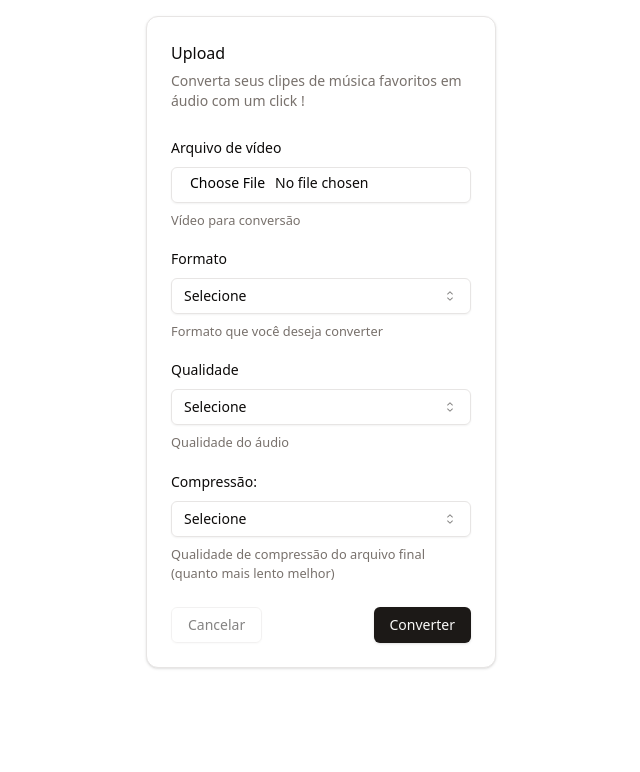
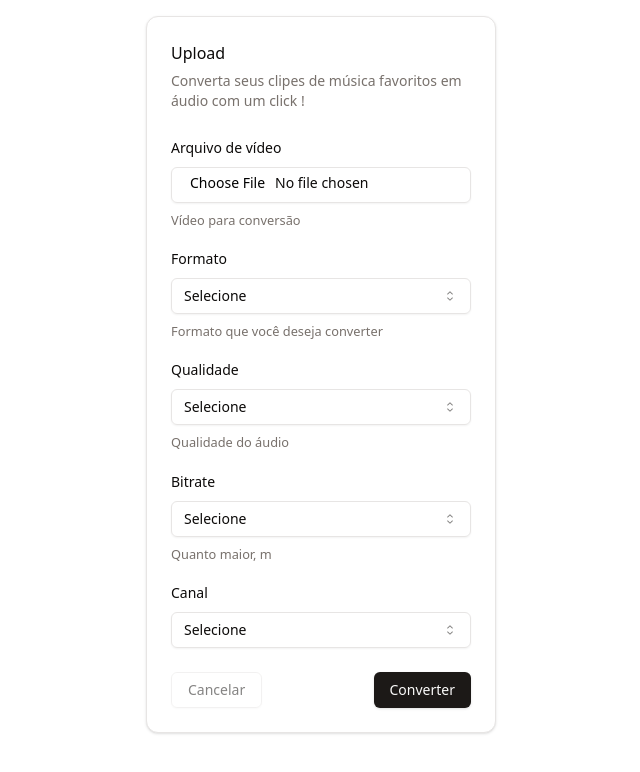
Before and after one commit to felipee-monteiro/videoprocessing_latest, a React (Vite) app: page / in a window 1280 px wide. Shown: the top 772 px of the page, without its empty margins (319-959 px from the left). Built offline with nearby package versions, Linux system fonts and the light colour scheme.

Commit message:
feat: add chanells and new types

```diff
--- a/src/App.tsx
+++ b/src/App.tsx
@@ -35,7 +35,8 @@ type SubmitData = {
   file: string;
   format_type: string;
   quality: string;
-  compression_preset: string;
+  bitrate: string;
+  chanell: string;
 };
 
 export default function App(): React.ReactElement {
@@ -49,6 +50,7 @@ export default function App(): React.ReactElement {
       file: "",
       format_type: "",
       quality: "",
+      bitrate: ''
     },
   });
 
@@ -65,11 +67,12 @@ export default function App(): React.ReactElement {
     );
     formData.append("format_type", data.format_type);
     formData.append("quality", data.quality);
-    formData.append("compression_preset", data.compression_preset);
+    formData.append("bitrate", data.bitrate);
+    formData.append("chanell", data.chanell);
 
     setLoading((l) => !l);
     try {
-      const response = await fetch("http://localhost:8000/index.php", {
+      const response = await fetch("http://localhost/videoconverter", {
         method: "POST",
         body: formData,
         signal: controller.signal,
@@ -97,7 +100,7 @@ export default function App(): React.ReactElement {
         });
       }
     } catch (e) {
-      toast({
+      return toast({
         title: "Error",
         // @ts-ignore
         description: e.message,
@@ -206,12 +209,9 @@ export default function App(): React.ReactElement {
                                 <SelectValue placeholder="Selecione" />
                               </SelectTrigger>
                               <SelectContent position="popper">
-                                <SelectItem value="51">Péssima</SelectItem>
-                                <SelectItem value="45">Horrível</SelectItem>
-                                <SelectItem value="34">Ruim</SelectItem>
-                                <SelectItem value="23">Normal</SelectItem>
-                                <SelectItem value="15">Boa</SelectItem>
-                                <SelectItem value="10">Muito Boa</SelectItem>
+                                <SelectItem value="9">Péssima</SelectItem>
+                                <SelectItem value="6">Normal</SelectItem>
+                                <SelectItem value="3">Boa</SelectItem>
                                 <SelectItem value="0">Ótima</SelectItem>
                               </SelectContent>
                             </Select>
@@ -227,35 +227,59 @@ export default function App(): React.ReactElement {
                   <FormField
                     control={form.control}
                     defaultValue={""}
-                    name={"compression_preset"}
+                    name={"bitrate"}
                     rules={{ required: true }}
                     render={({ field }) => (
                       <>
                         <FormItem>
-                          <FormLabel>Compressão:</FormLabel>
+                          <FormLabel>Bitrate</FormLabel>
                           <FormControl>
                             <Select
                               onValueChange={field.onChange}
                               defaultValue={field.value}
                             >
-                              <SelectTrigger {...field}>
+                              <SelectTrigger id="bitrate" {...field}>
                                 <SelectValue placeholder="Selecione" />
                               </SelectTrigger>
                               <SelectContent position="popper">
-                                <SelectItem value="slow">
-                                  Muito boa (Mais lento)
-                                </SelectItem>
-                                <SelectItem value="medium">Normal</SelectItem>
-                                <SelectItem value="ultrafast">
-                                  Péssima (Mais rápido)
-                                </SelectItem>
+                                <SelectItem value="64K">64K</SelectItem>
+                                <SelectItem value="128K">128K</SelectItem>
+                                <SelectItem value="192K">192K</SelectItem>
+                                <SelectItem value="320K">320K</SelectItem>
                               </SelectContent>
                             </Select>
                           </FormControl>
-                          <FormDescription>
-                            Qualidade de compressão do arquivo final (quanto
-                            mais lento melhor)
-                          </FormDescription>
+                          <FormDescription>Quanto maior, m</FormDescription>
+                          <FormMessage />
+                        </FormItem>
+                      </>
+                    )}
+                  />
+                </div>
+                <div className="flex flex-col space-y-1.5">
+                  <FormField
+                    control={form.control}
+                    defaultValue={""}
+                    name={"chanell"}
+                    rules={{ required: true }}
+                    render={({ field }) => (
+                      <>
+                        <FormItem>
+                          <FormLabel>Canal</FormLabel>
+                          <FormControl>
+                            <Select
+                              onValueChange={field.onChange}
+                              defaultValue={field.value}
+                            >
+                              <SelectTrigger id="bitrate" {...field}>
+                                <SelectValue placeholder="Selecione" />
+                              </SelectTrigger>
+                              <SelectContent position="popper">
+                                <SelectItem value="1">Mono</SelectItem>
+                                <SelectItem value="2">Stéreo</SelectItem>
+                              </SelectContent>
+                            </Select>
+                          </FormControl>
                           <FormMessage />
                         </FormItem>
                       </>
```
